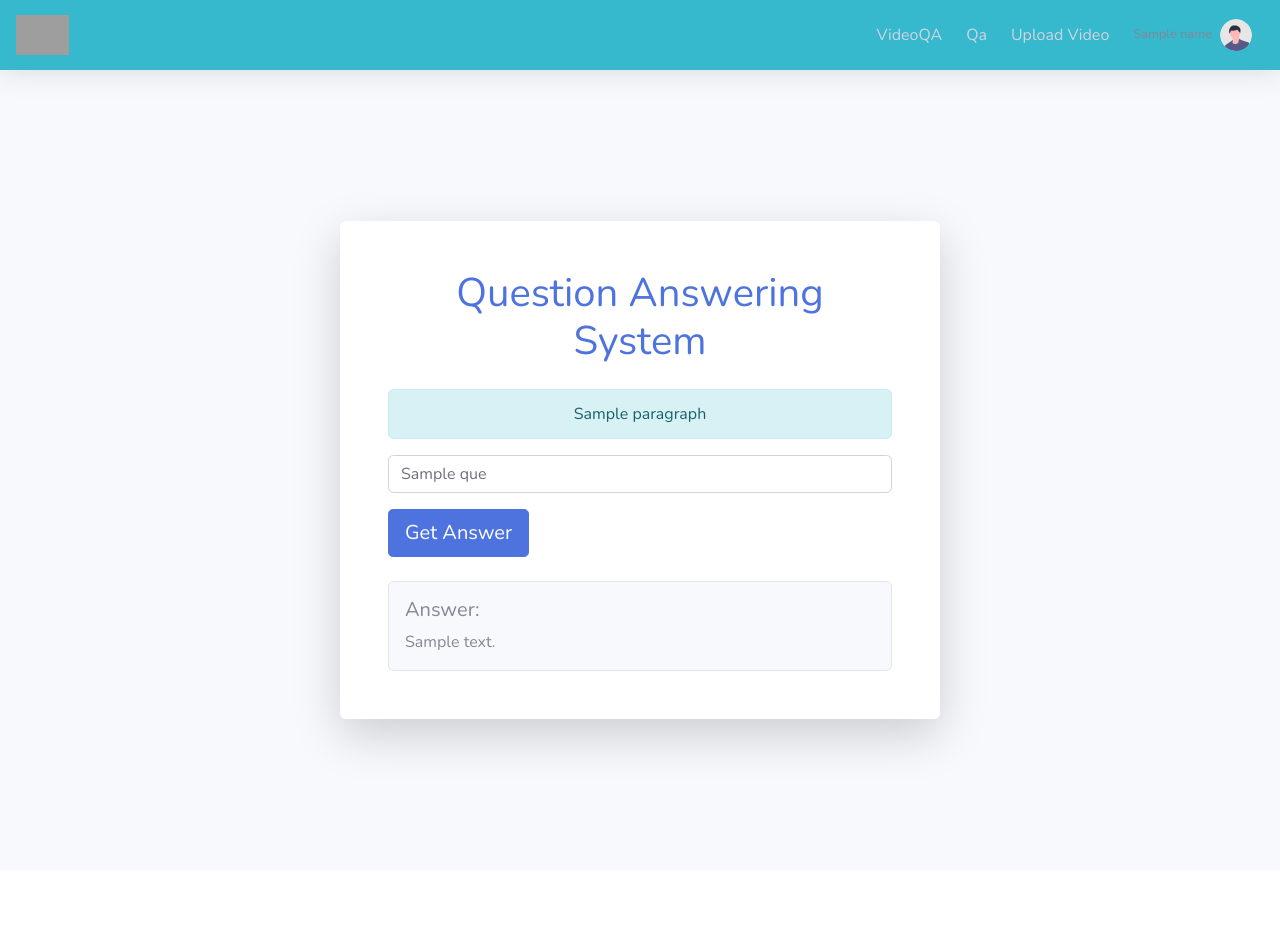
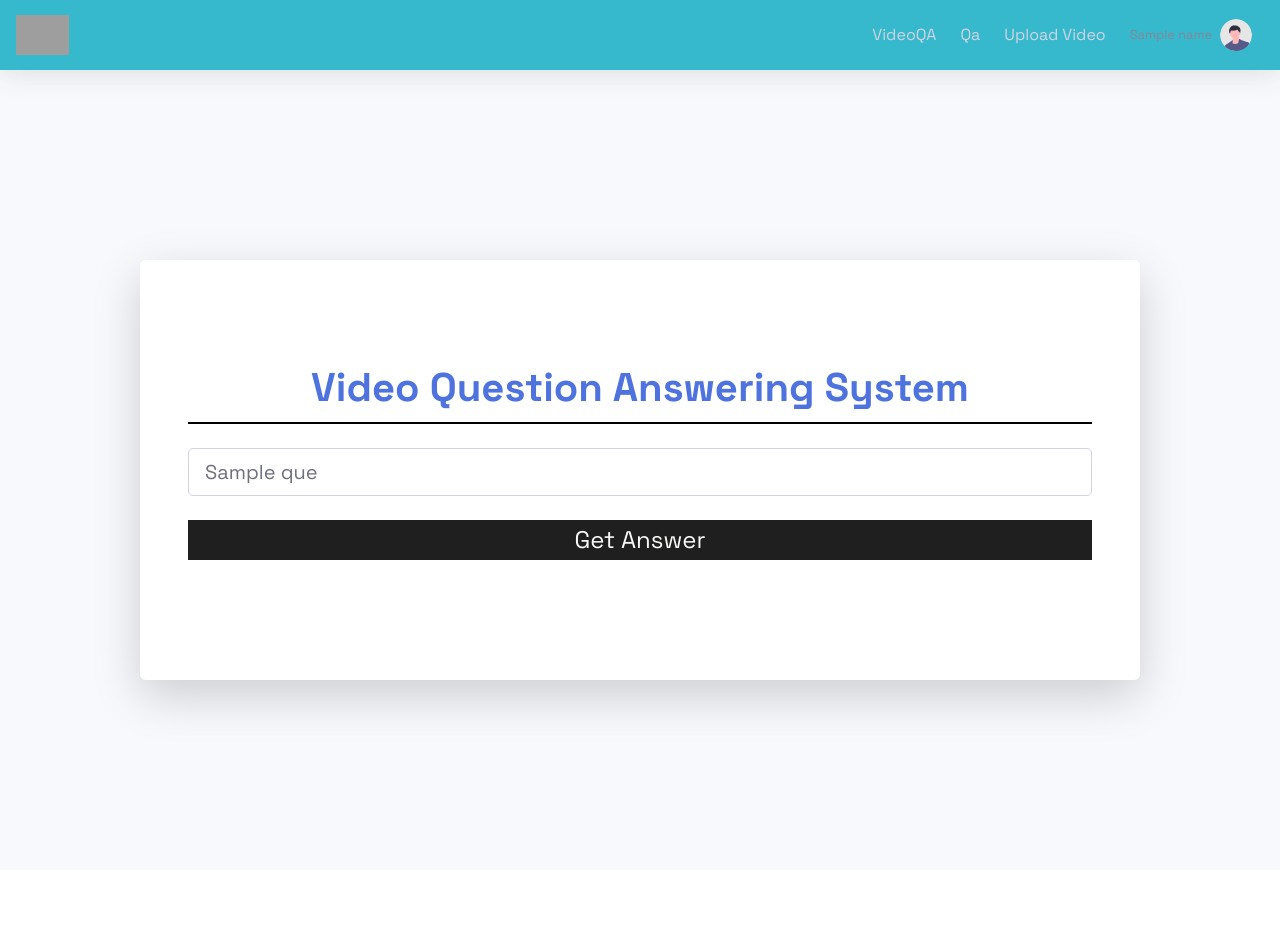
Before and after one commit to vishalhandifod/Finance-Video-Question-and-Answering-using-LLM, a Flask app: template templates/videoQA.html in a window 1280 px wide. Run offline with Flask 3, Linux system fonts and the light colour scheme; the template is opened without the code that fills it: most values are stand-ins (such as "Sample title", 1, 10 or a date in 2020); some libraries are stand-ins or nearby versions; grey boxes are pictures that could not be loaded.

Commit message:
Update videoQA.html

```diff
--- a/templates/videoQA.html
+++ b/templates/videoQA.html
@@ -1,33 +1,232 @@
-{% extends "layout.html" %}
-{% block content %}
+{% extends "layout.html" %} {% block content %}
+<link
+  href="https://fonts.googleapis.com/css2?family=Space+Grotesk:wght@400;500;700&display=swap"
+  rel="stylesheet"
+/>
 
 <main class="d-flex align-items-center justify-content-center vh-100 bg-light">
-        <div class="container shadow-lg p-5 bg-white rounded" style="max-width: 600px;">
-            <h1 class="text-center mb-4 text-primary">Question Answering System</h1>
+  <div
+    class="container shadow-lg p-5 bg-white rounded"
+    style="
+      max-width: 1000px;
+      min-height: calc(60vh - 60px);
+      width: 100%;
+      padding: 4rem;
+      box-shadow: 0 4px 10px rgb(0, 0, 0);
+      display: flex;
+      flex-direction: column;
+      justify-content: center;
+      background-color: #fcfbf9;
+      position: relative;
+      overflow: hidden;
+      gap: 1rem;
+    "
+  >
+    <!-- Title Section with Border -->
+    <h1
+      class="text-center text-primary"
+      style="
+        font-family: 'Space Grotesk', sans-serif !important;
+        font-weight: bold;
+        font-size: 2.5rem;
+        color: #000000;
+        border-bottom: 2px solid #000000;
+        padding-bottom: 10px;
+      "
+    >
+      Video Question Answering System
+    </h1>
 
-            <!-- Display the paragraph received from Flask -->
-            <div class="alert alert-info text-center" role="alert">
-                {{ paragraph }}
+    <!-- Form Section with Answer Wrapper -->
+    <div
+      id="qaWrapper"
+      style="display: flex; flex-direction: column; gap: 1rem"
+    >
+      <!-- Answer Box with Animation -->
+      <div
+        id="answerBox"
+        class="p-3 bg-light border rounded answer-box"
+        style="display: none"
+      >
+        <h5 class="text-secondary">Answer:</h5>
+        <p id="answerText" class="mb-0">{{ answer }}</p>
       </div>
 
-            <form action="" method="post" enctype="multipart/form-data">
-                <div class="mb-3">
-                    <input type="text" class="form-control" id="questionInput" name="que" placeholder="Type your question here..." value="{{ que }}">
+      <!-- Question Input -->
+      <form id="qaForm" action="" method="post" enctype="multipart/form-data">
+        <div class="mb-4">
+          <input
+            type="text"
+            class="form-control form-control-lg"
+            id="questionInput"
+            name="que"
+            placeholder=""
+            value="{{ que }}"
+          />
         </div>
-                <div class="d-grid">
-                    <button id="predict" type="submit" class="btn btn-primary btn-lg">Get Answer</button>
+
+        <!-- Button Section with Custom Style -->
+        <div class="button-right mb-0">
+          <button id="predict" type="submit" class="custom-btn btn-5">
+            <span>Get Answer</span>
+          </button>
         </div>
       </form>
-            <div class="mt-4 p-3 bg-light border rounded">
-                <h5 class="text-secondary">Answer:</h5>
-                <p class="mb-0">{{ answer }}</p>
     </div>
-            <div>
-                {{error}}
-            </div>
+
+    <!-- Error Display (if any) -->
+    <div>{{ error }}</div>
   </div>
 </main>
+
 <script src="https://code.jquery.com/jquery-3.3.1.min.js"></script>
 
+<script>
+  const placeholderText = "Type your question here...";
+  const inputField = document.getElementById("questionInput");
+
+  let letterIndex = 0;
+
+  function animatePlaceholder() {
+    if (letterIndex < placeholderText.length) {
+      inputField.placeholder += placeholderText[letterIndex];
+      letterIndex++;
+      setTimeout(animatePlaceholder, 150);
+    }
+  }
+
+  animatePlaceholder();
+
+  document
+    .getElementById("qaForm")
+    .addEventListener("submit", function (event) {
+      event.preventDefault();
+
+      const answerBox = document.getElementById("answerBox");
+      const answerText = document.getElementById("answerText");
+
+      answerText.textContent =
+        "This is the generated answer for your question.";
+
+      answerBox.style.display = "block";
+      answerBox.style.opacity = "0";
+      answerBox.style.transition = "opacity 0.5s ease-in-out";
+      setTimeout(() => (answerBox.style.opacity = "1"), 100);
+    });
+</script>
+
+<style>
+  footer {
+    background-color: #f9f8f6 !important;
+    padding: 1rem;
+    text-align: center;
+  }
+
+  .container {
+    position: relative;
+    overflow: hidden;
+    box-shadow: 0 4px 10px rgba(0, 123, 255, 0.1); /* Keeps shadow but removes extra border */
+  }
+
+  body {
+    font-family: "Space Grotesk", sans-serif !important;
+  }
+
+  .btn-5 {
+    font-family: "Space Grotesk", sans-serif !important;
+    width: 100%;
+    color: #f9f8f6;
+    height: 40px;
+    line-height: 42px;
+    padding: 0;
+    border: none;
+    background: #f9f8f6;
+    background: linear-gradient(0deg, #1f1f1f, #1f1f1f 100%);
+    position: relative;
+    text-align: center;
+  }
+
+  .btn-5 span {
+    position: relative;
+    display: block;
+    width: 100%;
+    height: 100%;
+    text-align: center;
+    line-height: 40px;
+    font-size: 1.5rem;
+  }
+
+  .btn-5:before,
+  .btn-5:after {
+    content: "";
+    position: absolute;
+    top: 0;
+    right: 0;
+    height: 2px;
+    width: 0;
+    background: #000000;
+    transition: 400ms ease all;
+  }
+
+  .btn-5:after {
+    right: inherit;
+    top: inherit;
+    left: 0;
+    bottom: 0;
+  }
+
+  .btn-5:hover {
+    color: #000000;
+    background: transparent;
+    box-shadow: none;
+  }
+
+  .btn-5:hover:before,
+  .btn-5:hover:after {
+    width: 100%;
+    transition: 800ms ease all;
+  }
+
+  .answer-box {
+    border: 2px solid #000000;
+    border-radius: 10px;
+    padding: 15px;
+    box-shadow: 0 4px 10px rgba(252, 251, 249, 1);
+    transition: all 0.3s ease-in-out;
+    animation: fadeInUp 0.5s ease-out;
+    max-height: 500px;
+    overflow-y: auto;
+  }
+
+  @keyframes fadeInUp {
+    0% {
+      opacity: 0;
+      transform: translateY(20px);
+    }
+    100% {
+      opacity: 1;
+      transform: translateY(0);
+    }
+  }
+
+  .answer-box:hover {
+    box-shadow: 0 6px 15px rgb(0, 0, 0);
+    border-color: #000000;
+  }
+
+  @media (max-width: 768px) {
+    .container {
+      padding: 2rem;
+    }
+
+    .btn-5 {
+      font-size: 1rem;
+    }
+
+    .answer-box {
+      padding: 10px;
+    }
+  }
+</style>
 
 {% endblock %}
```
Lines whose indentation alone changed are shown as unchanged.
